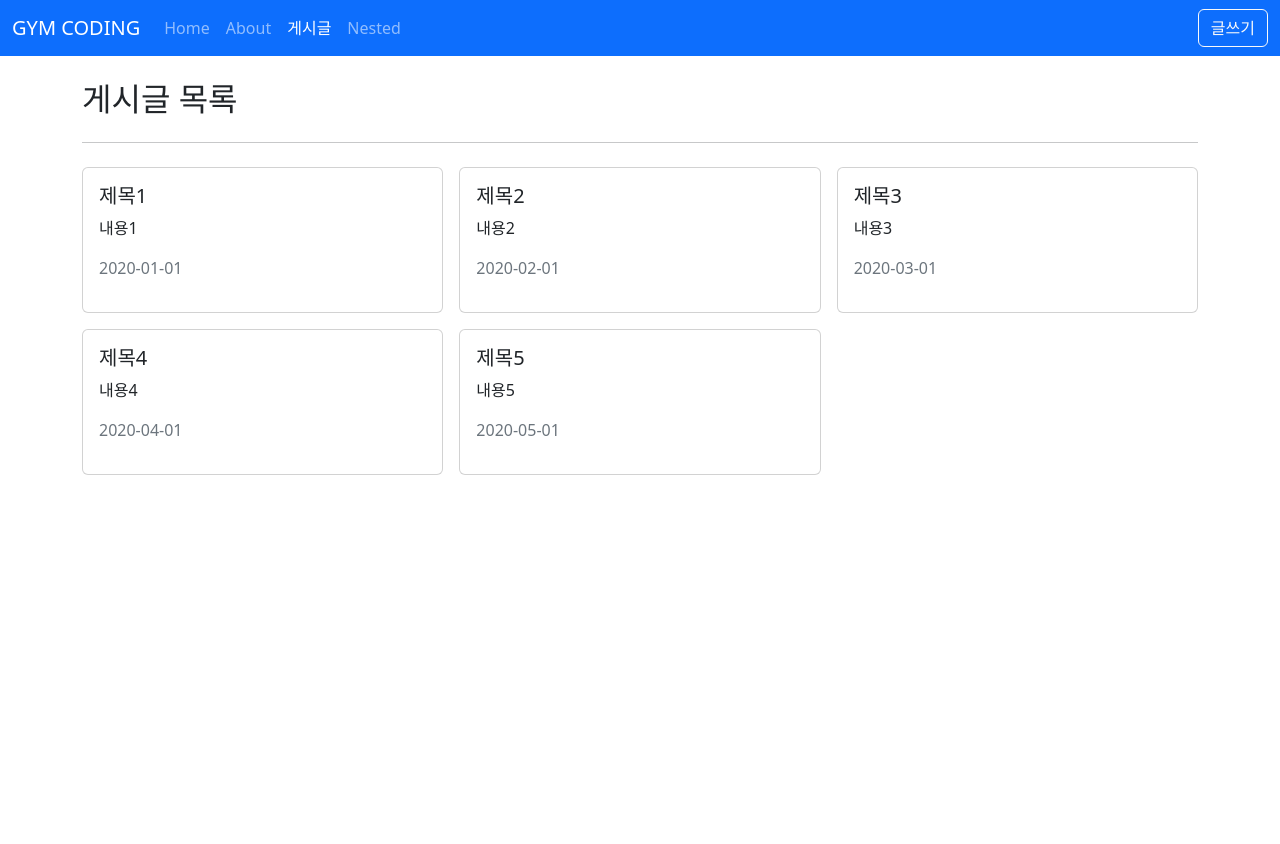
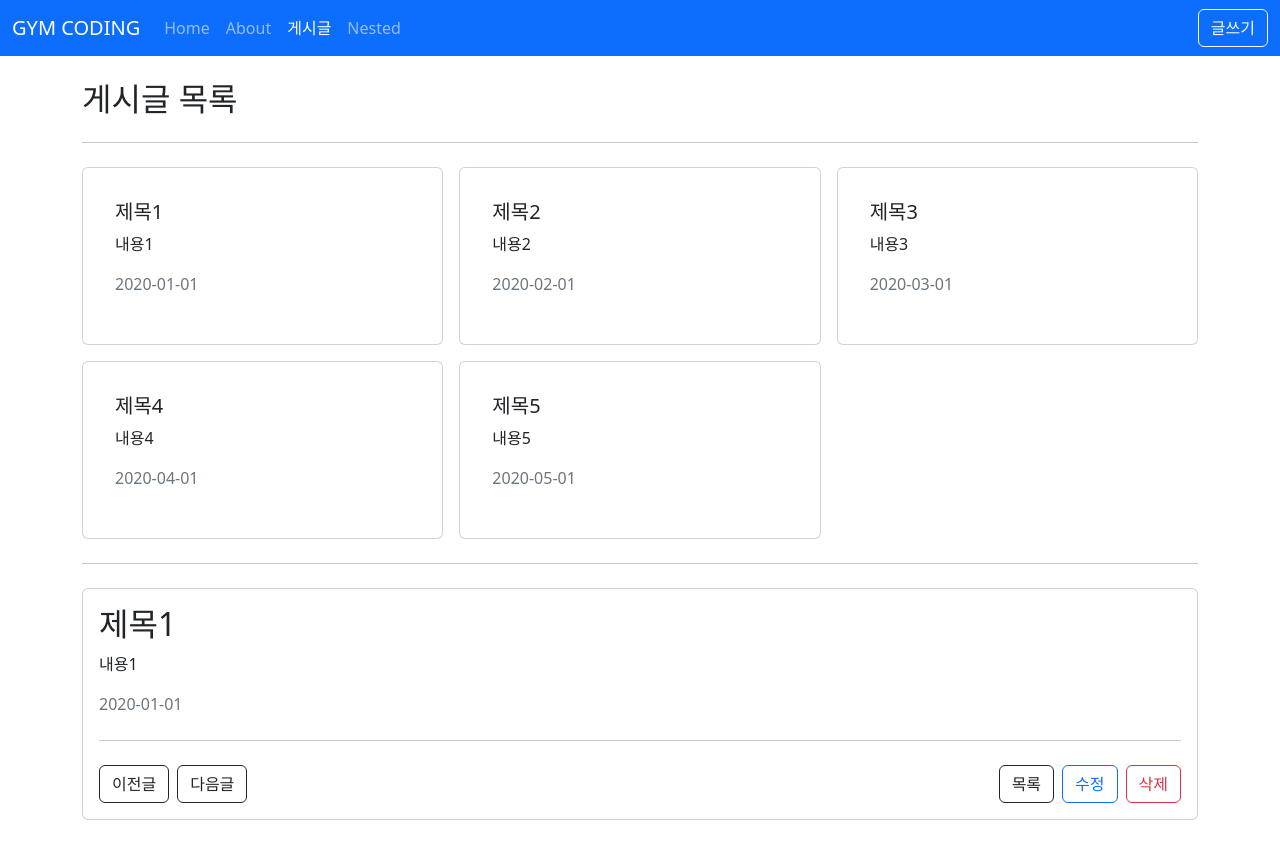
Before and after one commit to dazzul94/vue-basic, a Vue app in the folder vue3-posts/: page /posts in a window 1280 px wide. Before the commit the page ends 800 px from the top, so only its background shows below. Built offline with nearby package versions, Linux system fonts and the light colour scheme.

Commit message:
페이지 컴포넌트에 props 전달

```diff
--- a/vue3-posts/src/api/posts.js
+++ b/vue3-posts/src/api/posts.js
@@ -10,3 +10,7 @@
 export function getPosts() {
 	return posts;
 }
+
+export function getPostById(id) {
+	return posts.find(item => item.id === id);
+}
--- /dev/null
+++ b/vue3-posts/src/components/AppCard.vue
@@ -0,0 +1,13 @@
+<template>
+	<div class="card">
+		<div v-if="$slots.header" class="card-header">
+			<slot name="header"></slot>
+		</div>
+		<div v-if="$slots.default" class="card-body">
+			<slot></slot>
+		</div>
+		<div v-if="$slots.footer" class="card-footer">
+			<slot name="footer"></slot>
+		</div>
+	</div>
+</template>
--- a/vue3-posts/src/components/posts/PostItem.vue
+++ b/vue3-posts/src/components/posts/PostItem.vue
@@ -1,5 +1,5 @@
 <template>
-	<div class="card">
+	<AppCard>
 		<div class="card-body">
 			<h5 class="card-title">{{ title }}</h5>
 			<p class="card-text">
@@ -7,10 +7,11 @@
 			</p>
 			<p class="text-muted">{{ createdAt }}</p>
 		</div>
-	</div>
+	</AppCard>
 </template>
 
 <script setup>
+import AppCard from '../AppCard.vue';
 defineProps({
 	title: {
 		type: String,
--- a/vue3-posts/src/router/index.js
+++ b/vue3-posts/src/router/index.js
@@ -36,6 +36,11 @@
 		path: '/posts/:id',
 		name: 'PostDetail',
 		component: PostDetailView,
+		// props: true, // id 값이 props로 넘어감
+		// props: { word: 'hello'}
+		props: route => ({
+			id: parseInt(route.params.id),
+		}),
 	},
 	{
 		path: '/posts/:id/edit',
--- a/vue3-posts/src/views/posts/PostDetailView.vue
+++ b/vue3-posts/src/views/posts/PostDetailView.vue
@@ -1,8 +1,8 @@
 <template>
 	<div>
-		<h2>제목</h2>
-		<p>내용</p>
-		<p class="text-muted">2022-01-01</p>
+		<h2>{{ form.title }}</h2>
+		<p>{{ form.content }}</p>
+		<p class="text-muted">{{ form.createdAt }}</p>
 		<hr class="my-4" />
 		<div class="row g-2">
 			<div class="col-auto">
@@ -28,11 +28,32 @@
 </template>
 
 <script setup>
-import { useRoute, useRouter } from 'vue-router';
-const route = useRoute();
+import { useRouter } from 'vue-router';
+import { getPostById } from '@/api/posts';
+import { ref } from 'vue';
+
+const props = defineProps({
+	id: Number,
+});
+
 const router = useRouter();
-const id = route.params.id;
+/**
+ * ref
+ * 장 ) 객체할당 가능, 일관성 유지
+ * 단 ) form.value.title, form.value.content
+ * reactive
+ * 장 ) form.title, form.content
+ * 단 ) 객체할당 불가능
+ */
+const form = ref({});
+console.log(getPostById(props.id));
 
+const fetchPost = () => {
+	const data = getPostById(props.id);
+	form.value = { ...data };
+};
+
+fetchPost();
 const goListPage = () => {
 	router.push({
 		name: 'PostList',
@@ -42,7 +63,7 @@
 	router.push({
 		name: 'PostEdit',
 		params: {
-			id,
+			id: props.id,
 		},
 	});
 };
--- a/vue3-posts/src/views/posts/PostListView.vue
+++ b/vue3-posts/src/views/posts/PostListView.vue
@@ -12,11 +12,17 @@
 				></PostItem>
 			</div>
 		</div>
+		<hr class="my-4" />
+		<AppCard>
+			<PostDetailView :id="1"></PostDetailView>
+		</AppCard>
 	</div>
 </template>
 
 <script setup>
 import PostItem from '@/components/posts/PostItem.vue';
+import PostDetailView from '@/views/posts/PostDetailView.vue';
+import AppCard from '@/components/AppCard.vue';
 import { ref } from 'vue';
 import { getPosts } from '@/api/posts.js';
 import { useRouter } from 'vue-router';
```
